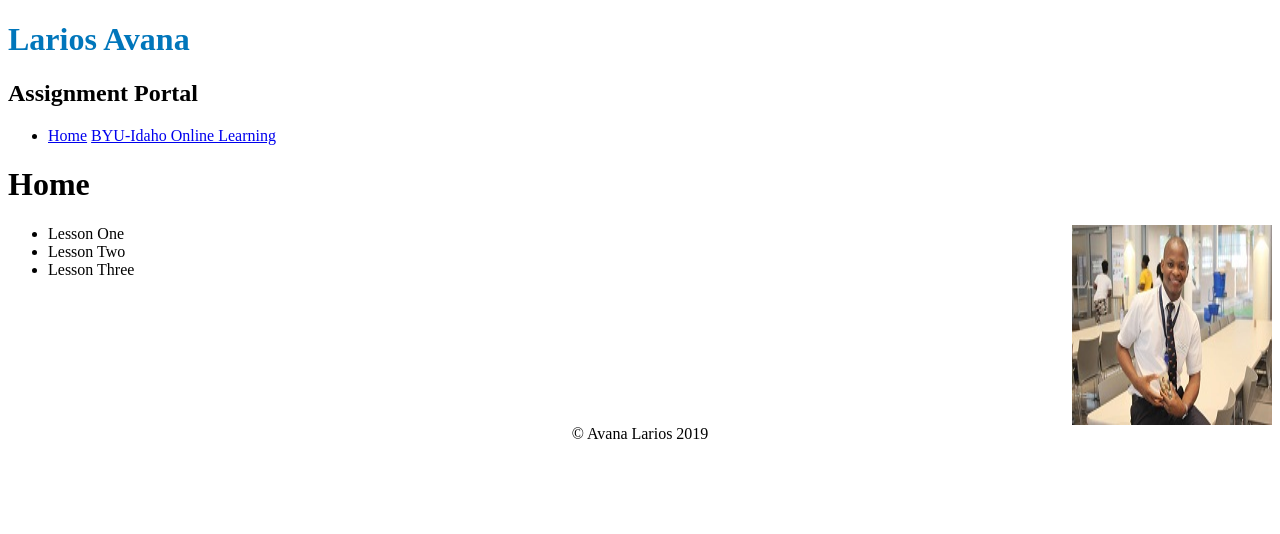
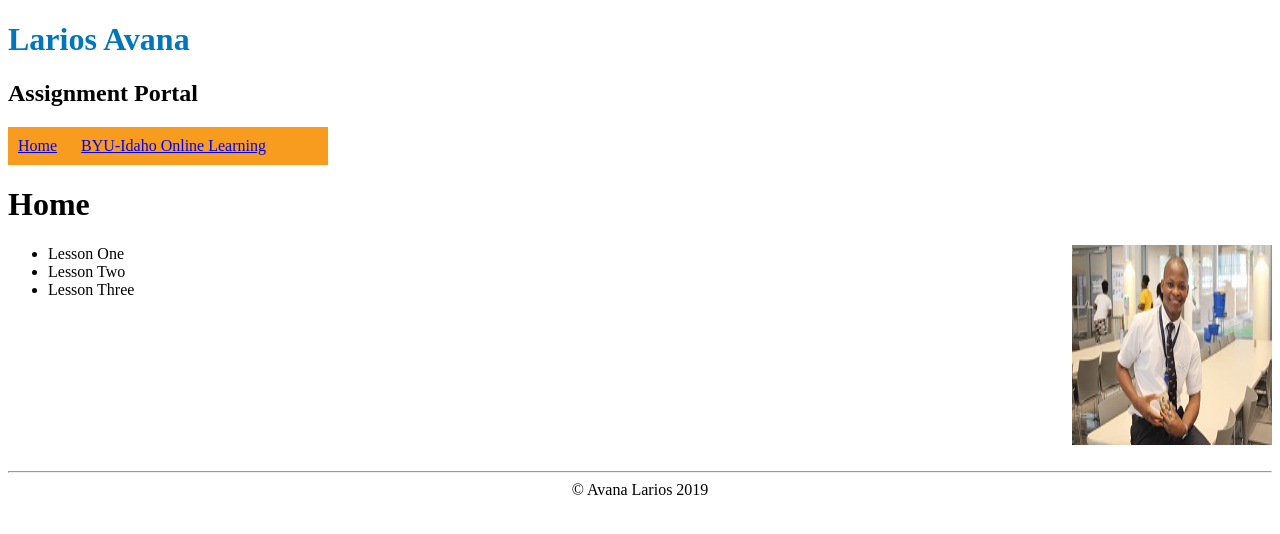
Before and after one commit to lavana25/lavana, a plain HTML site: page index.html in a window 1280 px wide. Drawn offline with Linux system fonts and the light colour scheme.

Commit message:
I got something

```diff
--- a/css/styles.css
+++ b/css/styles.css
@@ -1,18 +1,22 @@
+/*--------------------Header---------------*/
 header h1{
     color:#0076bb;
 }
-nav ul li{
-    float: left;
+/*--------------------Nav---------------*/
+nav ul{
+    background-color: #f89c1f;
+    padding: 10px;
+    width: 300px;
+}
+nav li{
+    display: inline;
     list-style-type: none;
+    padding-right: 20px;
 }
-
-nav ul li a{
-    display:inline-block;
+nav a{
     padding: .5rem irem;
-    border: 1px solid orange;
-    background-color:orange
-  }
-
+}
+/*--------------------Main---------------*/
 main h1 {
     clear: both;
 }
@@ -22,6 +26,7 @@ main img {
     height: 200px;
 }
 
+/*--------------------Footer---------------*/
 footer {
     text-align: center;
     clear: both;
--- a/index.html
+++ b/index.html
@@ -2,7 +2,7 @@
 <html lang="en-us">
 <head>
     <meta charset="UTF-8">
-<link href="css/styles.css" rel="stylesheet"></link>
+    <link href="css/styles.css" rel="stylesheet">
     <title>Larios Avana: Home</title>
 </head>
 
@@ -11,14 +11,12 @@
         <h1>Larios Avana</h1>
         <h2>Assignment Portal</h2>
     </header>
-
-
+    <nav>
         <ul>
-
-    <li><a href="index.html">Home</a>           <a href="http://www.byui.edu/online">BYU-Idaho Online Learning</a></li>
-
+            <li><a href="index.html">Home</a></li>
+            <li><a href="http://www.byui.edu/online">BYU-Idaho Online Learning</a></li>
         </ul>
-
+    </nav>
     <main>
         <h1>Home</h1>
         <img src="images/Larios1.jpg" alt="Photo of Larios">
@@ -30,8 +28,9 @@
     </main>
 
     <footer>
+      <br>
+       <hr>
         &copy; Avana Larios 2019
-
     </footer>
 
 </body>
```
Lines whose indentation alone changed are shown as unchanged.
